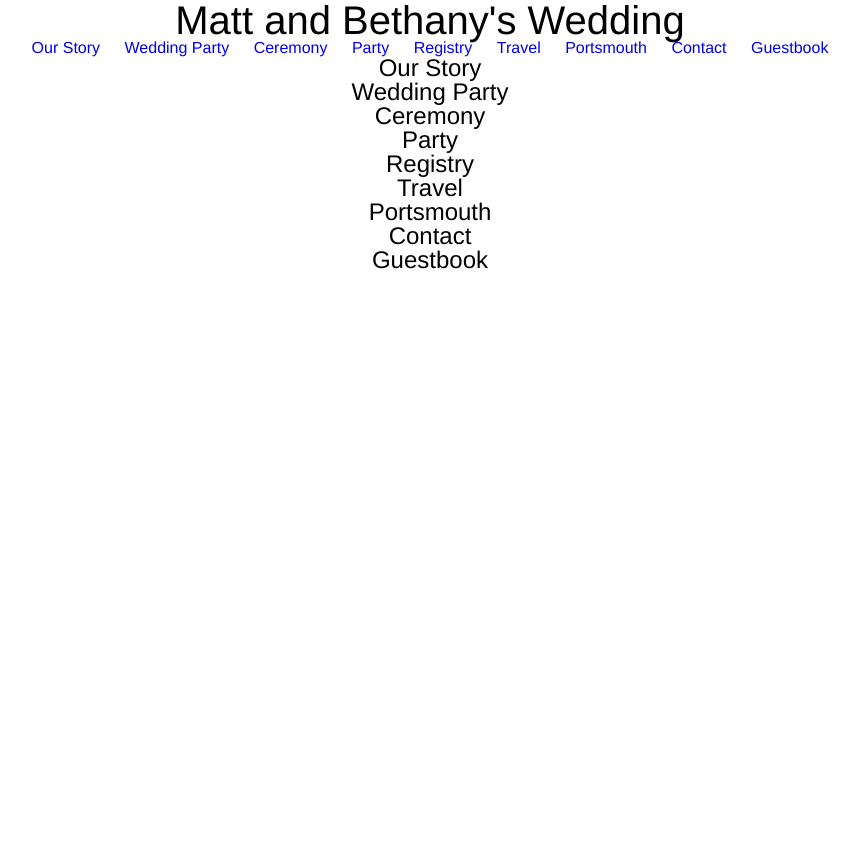
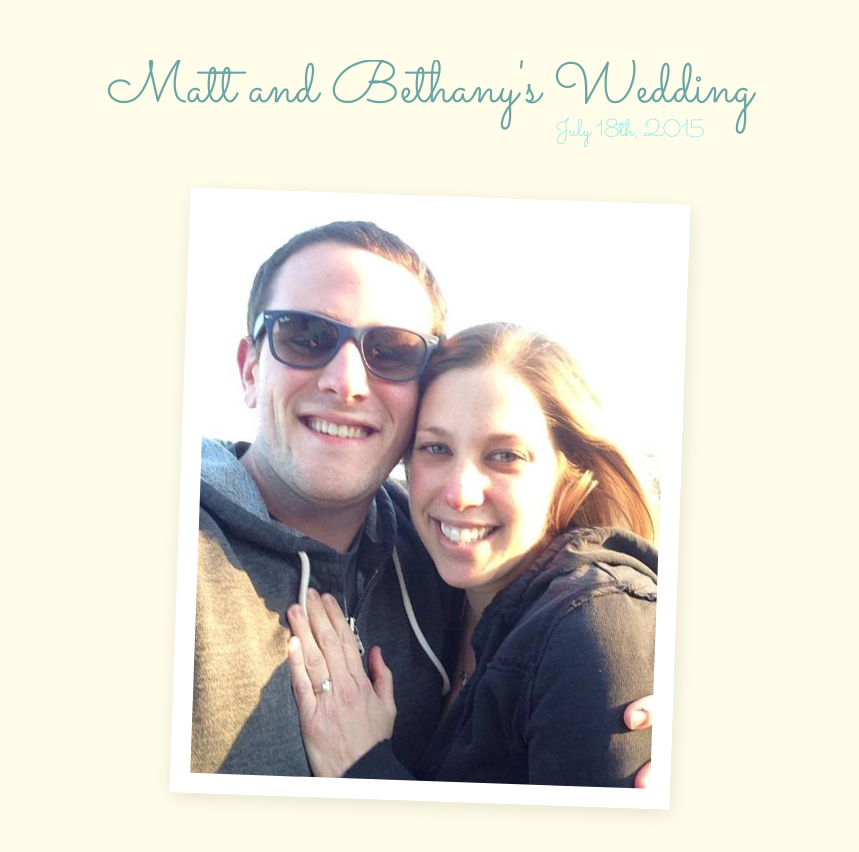
Before and after one commit to mattfurtado/mattandbethanyswedding, a plain HTML site: page index.html in a window 1280 px wide. Shown: the whole page, without its empty margins (210-1069 px from the left). Before the commit the page ends 800 px from the top, so only its background shows below. Drawn offline with nearby package versions, Linux system fonts and the light colour scheme; a web font is replaced by a local one.

Commit message:
Setup bootstrap and engagement photo.

```diff
--- a/index.html
+++ b/index.html
@@ -2,14 +2,20 @@
 <html>
   <head>
     <title>Matt &amp; Bethany's Wedding</title>
+    <link href='http://fonts.googleapis.com/css?family=Nixie+One|Josefin+Sans|Grand+Hotel|Sacramento|Handlee|Satisfy' rel='stylesheet' type='text/css'>
+    <link rel="stylesheet" href="/css/bootstrap.min.css" />
     <link rel="stylesheet" href="/css/main.css" />
     <script type="text/javascript" src="//use.typekit.net/ntd8hsm.js"></script>
     <script type="text/javascript">try{Typekit.load();}catch(e){}</script>
   </head>
   <body>
     <header>
-      <h1>Matt and Bethany's Wedding</h1>
+      <h1>
+        Matt and Bethany's Wedding
+        <small>July 18th, 2015</small>
+      </h1>
     </header>
+    <img class="engagement-photo" src="/img/engagement1.jpg" alt="We're engaged!" />
     <nav>
       <ul id="main-nav" class="inline">
         <li><a href="#our-story">Our Story</a></li>
@@ -23,47 +29,34 @@
         <li><a href="#guestbook">Guestbook</a></li>
       </ul>
     </nav>
-    <section id="our-story">
+    <section id="our-story" class="page-section">
       <h3>Our Story</h3>
     </section>
-    <section id="wedding-party">
+    <section id="wedding-party" class="page-section">
       <h3>Wedding Party</h3>
     </section>
-    <section id="ceremony">
+    <section id="ceremony" class="page-section">
       <h3>Ceremony</h3>
     </section>
-    <section id="party">
+    <section id="party" class="page-section">
       <h3>Party</h3>
     </section>
-    <section id="registry">
+    <section id="registry" class="page-section">
       <h3>Registry</h3>
     </section>
-    <section id="travel">
+    <section id="travel" class="page-section">
       <h3>Travel</h3>
     </section>
-    <section id="portsmouth">
+    <section id="portsmouth" class="page-section">
       <h3>Portsmouth</h3>
     </section>
-    <section id="contact">
+    <section id="contact" class="page-section">
       <h3>Contact</h3>
     </section>
-    <section id="guestbook">
+    <section id="guestbook" class="page-section">
       <h3>Guestbook</h3>
     </section>
     <script src="//cdnjs.cloudflare.com/ajax/libs/jquery/2.1.1/jquery.min.js"></script>
-    <!--<script>
-      var kkeys = [], konami = "38,38,40,40,37,39,37,39,66,65";
-      $(document).keydown(function(e) {
-        kkeys.push( e.keyCode );
-        if ( kkeys.toString().indexOf( konami ) >= 0 ){
-          $(document).unbind('keydown',arguments.callee);
-          $.getScript('http://www.cornify.com/js/cornify.js',function(){
-            cornify_add();
-            $(document).keydown(cornify_add);
-          });
-        }
-      });
-    </script>-->
   <script>
     (function(i,s,o,g,r,a,m){i['GoogleAnalyticsObject']=r;i[r]=i[r]||function(){
     (i[r].q=i[r].q||[]).push(arguments)},i[r].l=1*new Date();a=s.createElement(o),
--- a/sass/main.sass
+++ b/sass/main.sass
@@ -1,26 +1,57 @@
 @import "compass/reset"
 @import "compass/css3"
 @import "compass/utilities/general/clearfix"
+
+// COLORS
+$lightTeal: #CAFCFB
+$teal: #9AECEA
+$darkTeal: #9AECEA
+$mint: #DBFFDF
+$cream: mix(#fff, #FFFAD4, 50%)
+$babyBlue: #91D7F2
+$linkBlue: #158FBF
+
+$sanserif: "Helvetica Neue", Helvetica, Arial, sans-serif
 
 html
   font-size: 62.5%
 
 body
+  margin: 60px
+  background-color: $cream
   font:
-    family: "Helvetica Neue", Helvetica, Arial, sans-serif
+    family: $sanserif
     size: 1.6rem
   text-align: center
 
 a
+  color: $linkBlue
   text-decoration: none
+  +transition(color .2s)
+
+  &:hover
+    color: darken($linkBlue, 5%)
 
 h1
-  font-size: 4rem
+  margin-bottom: 4rem
+  font:
+    family: "Sacramento", serif
+    size: 6rem
+  color: mix(#000, $darkTeal, 30%)
+  +clearfix
+
+  > small
+    display: block
+    height: 1.5em
+    font-size: 2.4rem
+    color: $teal
+    text-indent: 40rem
 
 h2
   font-size: 3.2rem
 
 h3
+  font-family: "Josefin Sans", $sanserif
   font-size: 2.4rem
 
 h4
@@ -32,8 +63,24 @@ h5, h6
 ul.inline li
   display: inline-block
 
+img.engagement-photo
+  max-width: 500px
+  border: 20px solid white
+  +rotate(2deg)
+  +box-shadow(2px 5px 20px rgba(black, .1))
+
 ul#main-nav
   display: inline-block
+  margin-bottom: 10rem
 
   li
     padding: 0 1rem
+
+    a
+      font-family: "Josefin Sans", $sanserif
+
+ul#main-nav, .page-section
+  display: none
+
+.page-section
+  margin-bottom: 10rem
```
Also changed, not shown: css/bootstrap.min.css (added), css/main.css, img/engagement1.jpg (added).
